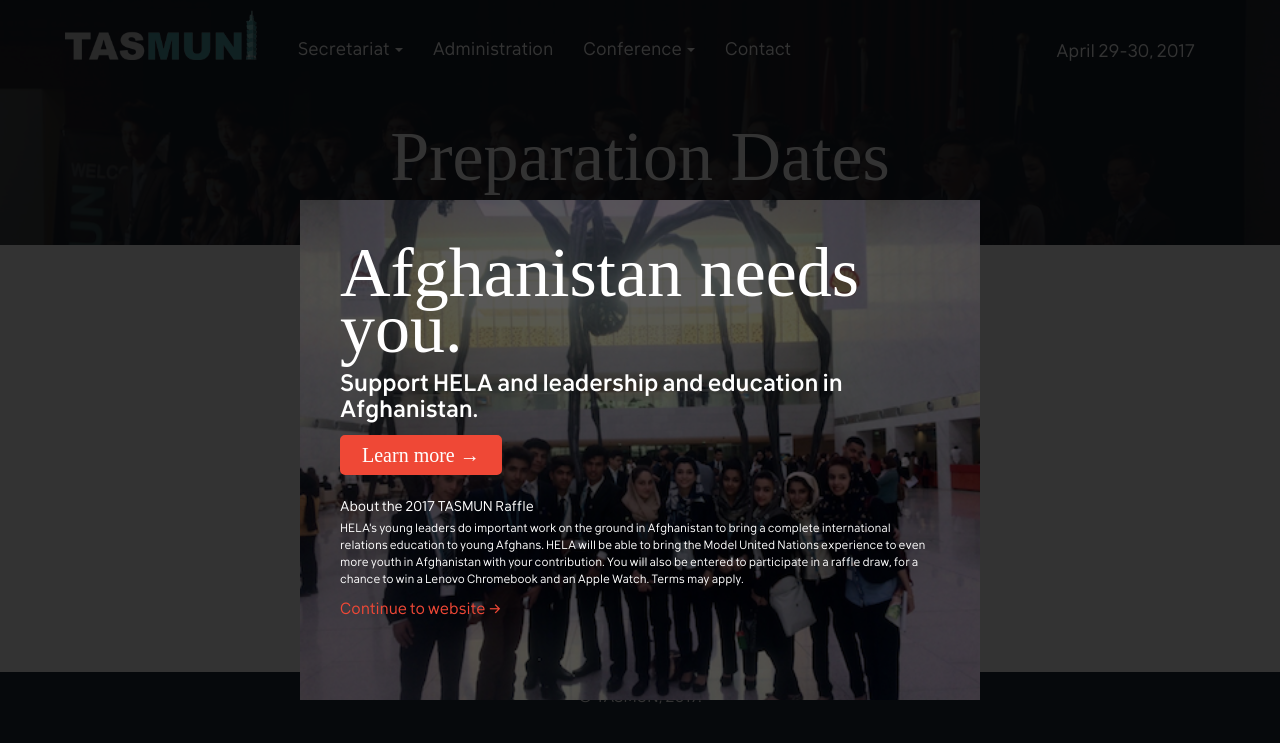
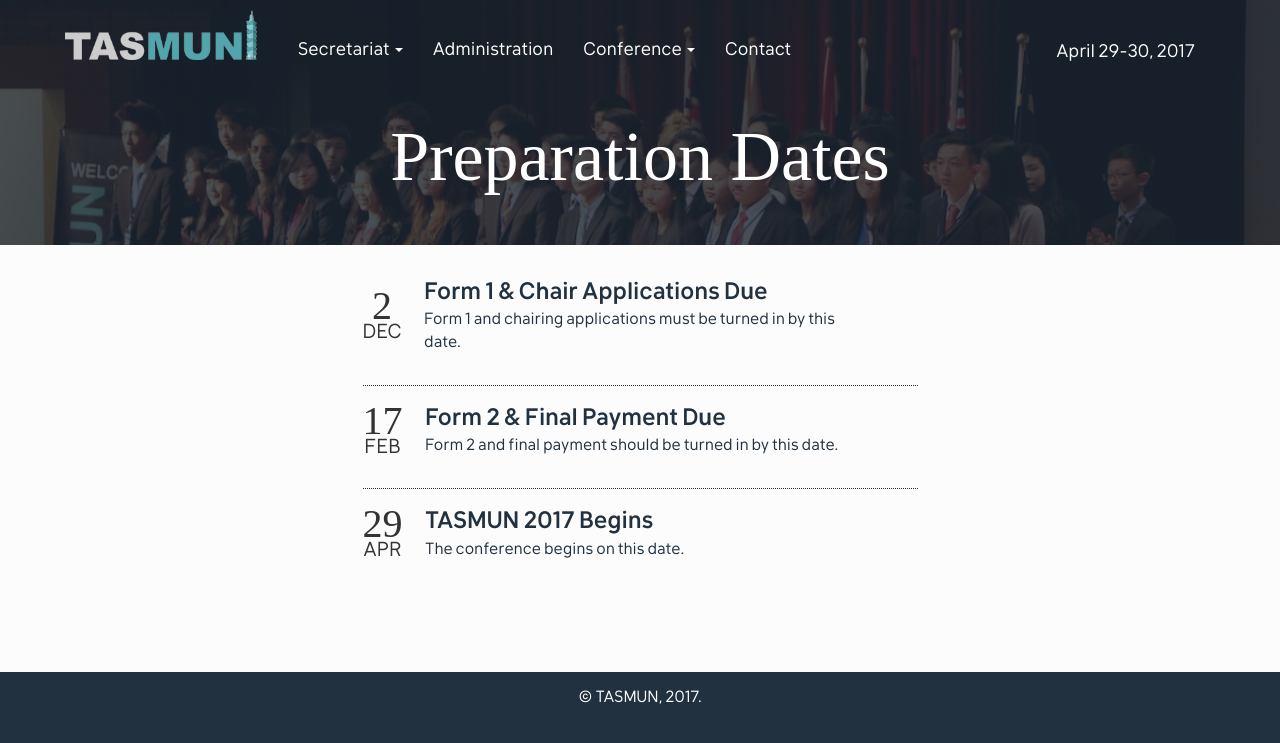
Before and after one commit to alexandernext/tasmun, a Jekyll site: the page built from dates.html, in a window 1280 px wide. Shown: the top 743 px of the page. Built offline with Jekyll 4.4.1, drawn with Linux system fonts in a browser that asks for light colours; some web fonts are replaced.

Commit message:
postconference updates

```diff
--- a/_includes/footer.html
+++ b/_includes/footer.html
@@ -9,21 +9,3 @@
 </div>
 <script src="https://ajax.googleapis.com/ajax/libs/jquery/1.12.4/jquery.min.js"></script>
 <script src="https://maxcdn.bootstrapcdn.com/bootstrap/3.3.7/js/bootstrap.min.js" integrity="sha384-Tc5IQib027qvyjSMfHjOMaLkfuWVxZxUPnCJA7l2mCWNIpG9mGCD8wGNIcPD7Txa" crossorigin="anonymous"></script>
-
-<!--- start Afghanistan pitch -->
-<div class="modal fade" id="donation" tabindex="-1" role="dialog" aria-hidden="true">
-  <div class="blackened">
-    <div class="col-md-12 white">
-      <h1>Afghanistan needs you.</h1>
-      <h3>Support HELA and leadership and education in Afghanistan.</h3>
-      <a class="btn btn-info btn-lg" href="http://www.helamun.org">
-        Learn more →
-      </a><br/>
-      <h5>About the 2017 TASMUN Raffle</h5>
-      <p class="white small">HELA's young leaders do important work on the ground in Afghanistan to bring a complete international relations education to young Afghans. HELA will be able to bring the Model United Nations experience to even more youth in Afghanistan with your contribution. You will also be entered to participate in a raffle draw, for a chance to win a Lenovo Chromebook and an Apple Watch. Terms may apply.</p>
-      <a onclick="$('#donation').modal('toggle');">Continue to website →</a>
-    </div>
-  </div>
-</div>
-
-<script>$(document).ready(function(){setTimeout(function(){if(document.referrer.substring(0,17) != "http://tasmun.org"){$('#donation').modal('show');};$('.modal-backdrop').click(function(){$('#donation').modal('toggle');})}, 750)});</script>
```
Also changed, not shown: index.md (+1 -1 lines), 2 other files.
